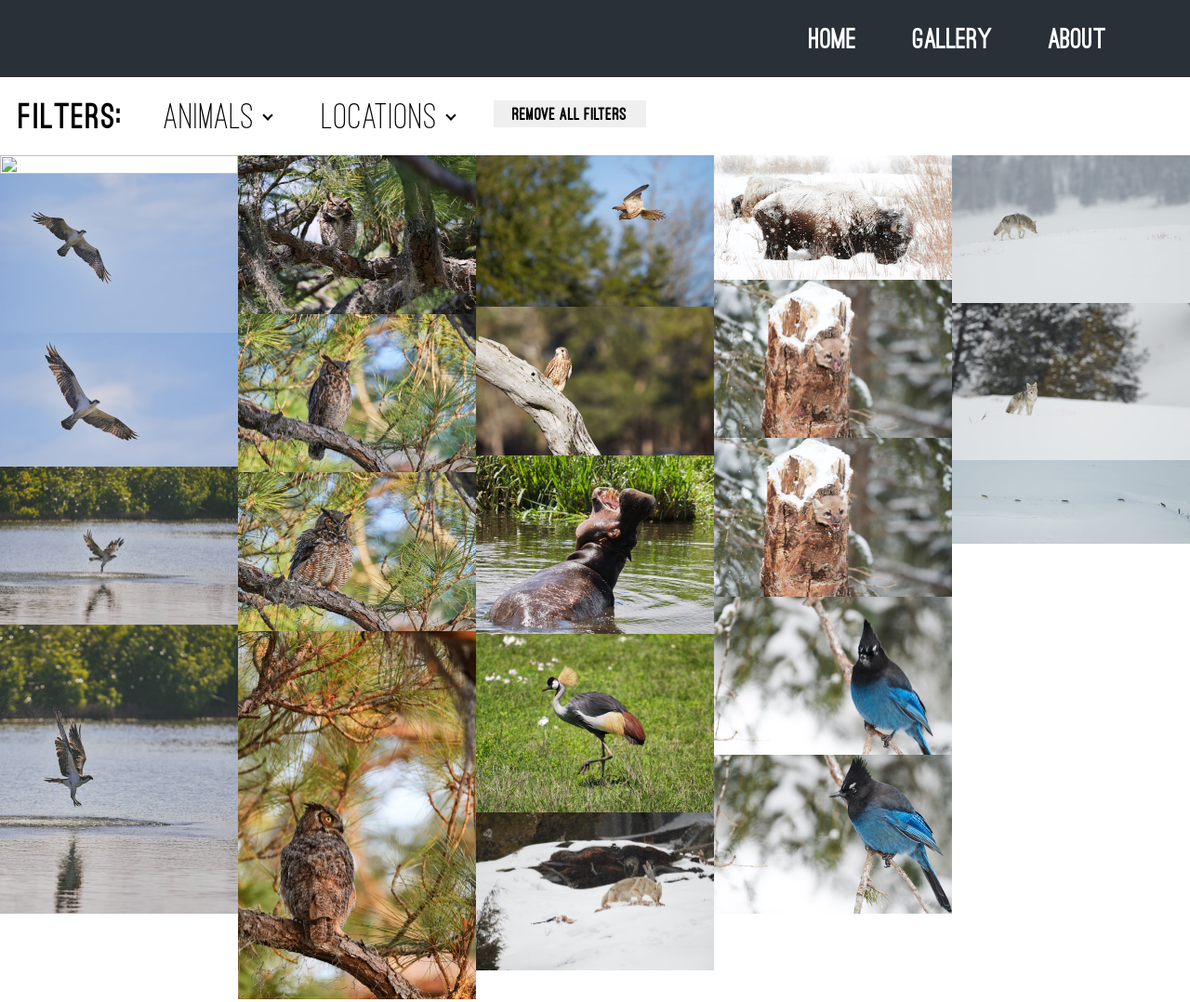
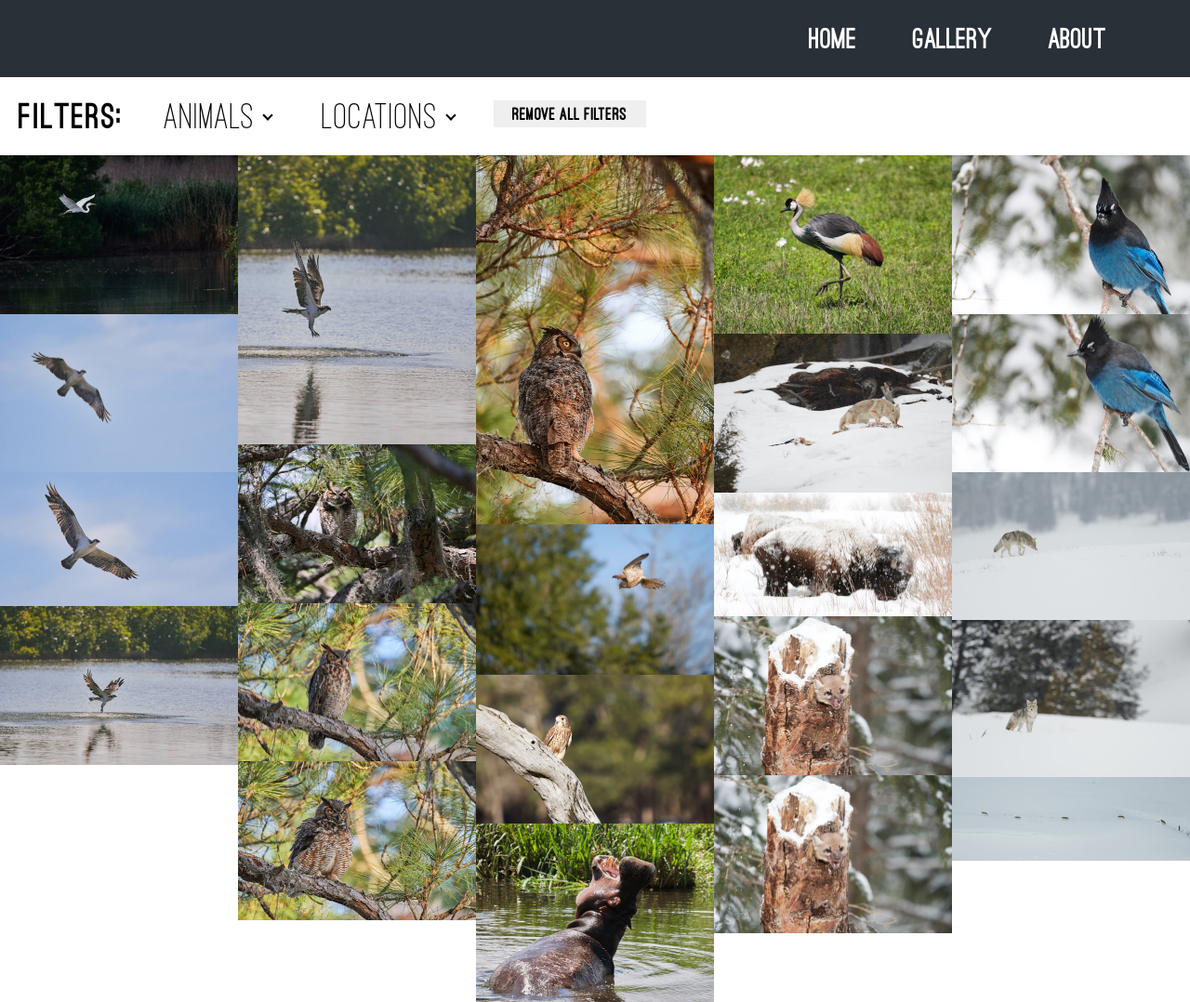
Before and after one commit to reggiebIV/reggiebIV.github.io, a plain HTML site: page Wildlife/gallery/index.html in a window 1280 px wide. Shown: the whole page at 93% size. Drawn offline with Linux system fonts and the light colour scheme; files that its build step writes are made by us from their sources; files whose address does not match are found by name.

Commit message:
removed unnecessary pictures, testing new thumb source

```diff
--- a/Wildlife/gallery/index.html
+++ b/Wildlife/gallery/index.html
@@ -18,7 +18,7 @@
         <div class="filters"></div>
     </div>
     <div id="galleryInnerWrap">
-        <img src="Images/thumbs/SiteThumbs.jpg" data-animals="Birds GreatEgret Predators" data-locations="Charleston UnitedStates" onclick="openImage(this.src)">
+        <img src="//raw.githubusercontent.com/reggiebIV/reggiebIV.github.io/master/Wildlife/Images/thumbs/SiteThumbs.jpg" data-animals="Birds GreatEgret Predators" data-locations="Charleston UnitedStates" onclick="openImage(this.src)">
         <img src="Images/thumbs/SiteThumbs%202.jpg" data-animals="Birds Osprey Predators" data-locations="Florida UnitedStates" onclick="openImage(this.src)">
         <img src="Images/thumbs/SiteThumbs%203.jpg" data-animals="Birds Osprey Predators" data-locations="Florida UnitedStates" onclick="openImage(this.src)">
         <img src="Images/thumbs/SiteThumbs%204.jpg" data-animals="Birds Osprey Predators" data-locations="Florida UnitedStates" onclick="openImage(this.src)">
```
Also changed, not shown: Wildlife/Images/Nov 08 2017 10-45 AM NIKON D500_1.jpg (deleted), Wildlife/Images/Nov 08 2017 10-48 AM NIKON D500_4.jpg (deleted), Wildlife/Images/Nov 08 2017 3-28 PM NIKON D500_1.jpg (deleted), 10 other files.
